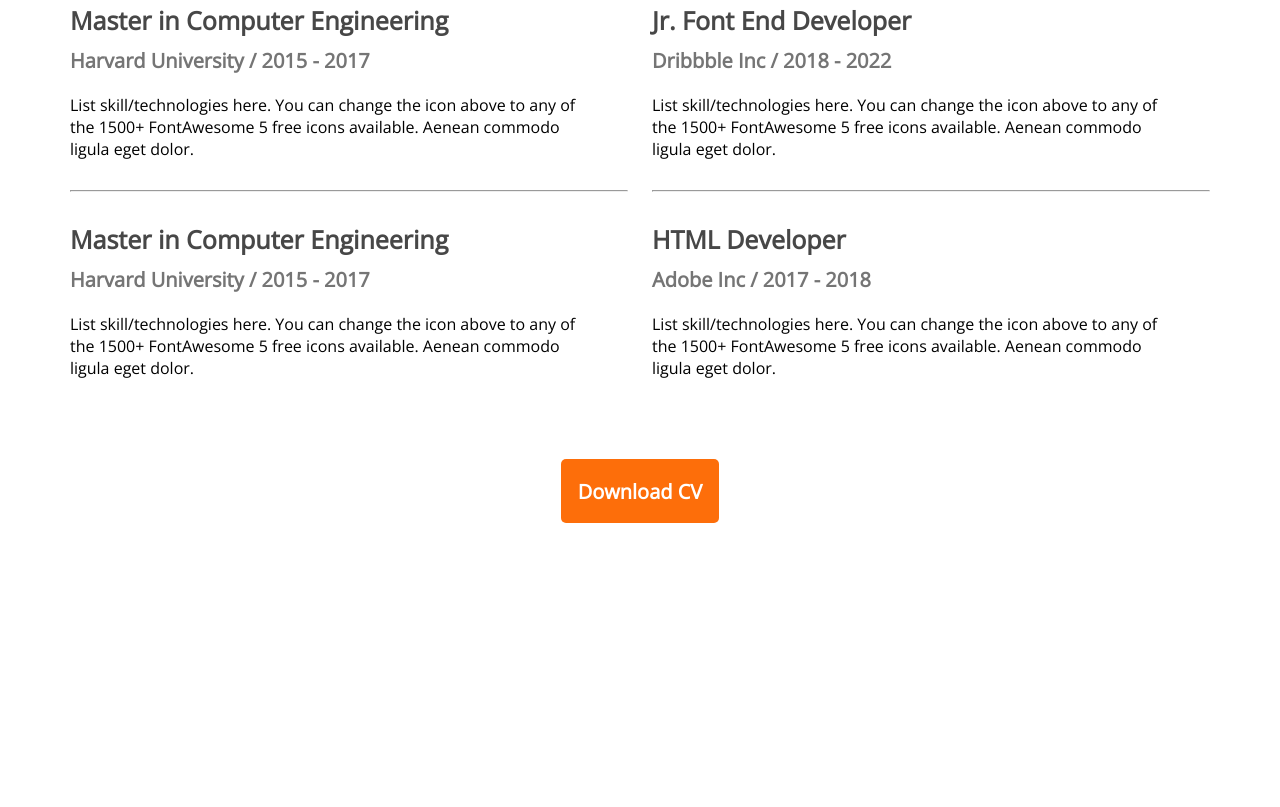
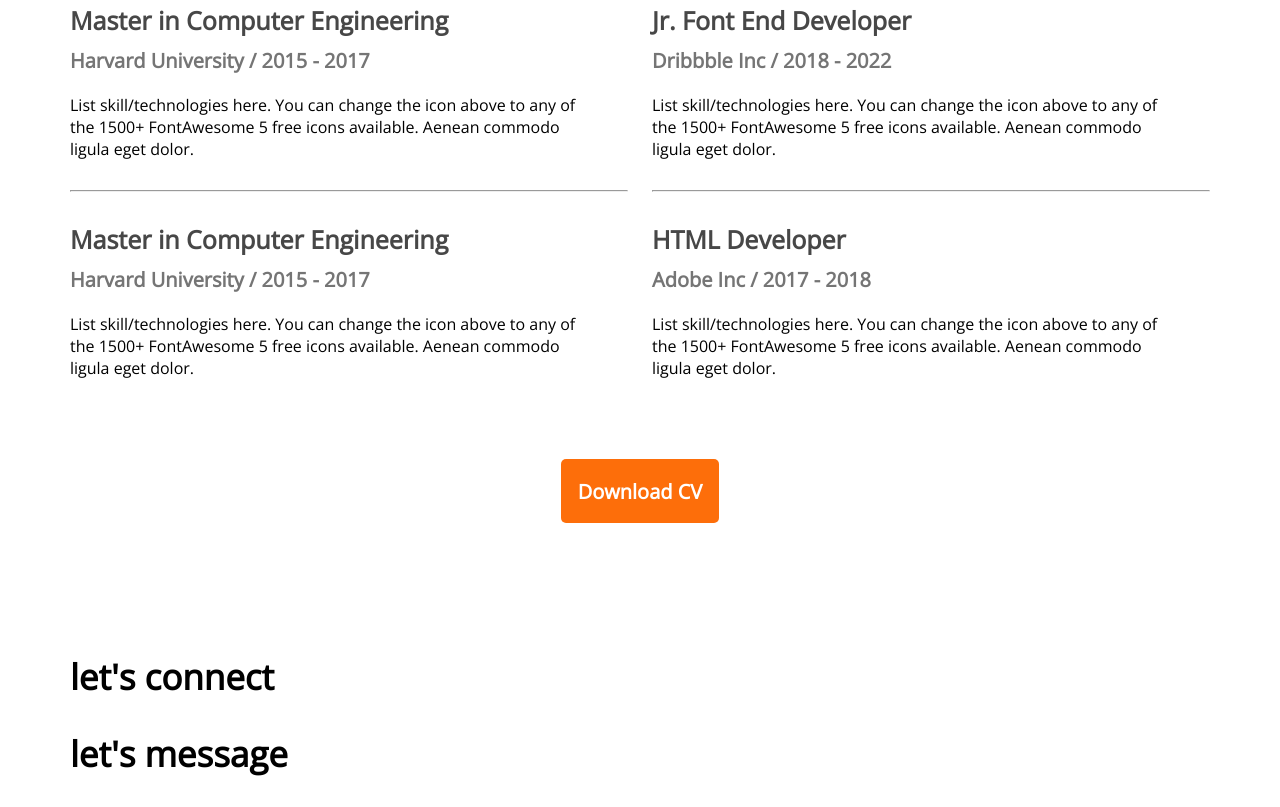
Before and after one commit to Rashed967/developer-portfolio, a plain HTML site: page index.html in a window 1280 px wide. Shown: the part 2641-3448 px from the top of the page. Before the commit the page ends 3164 px from the top, so only its background shows below. Drawn offline with nearby package versions, Linux system fonts and the light colour scheme.

Commit message:
working on contact section

```diff
--- a/index.html
+++ b/index.html
@@ -142,6 +142,16 @@
             <div class="resume-btn"><button class="btn-primary">Download CV</button></div>
         </section>
 
+        <!-- contact section  -->
+        <section class="contact">
+            <div>
+                <h3 class="section-title">let's connect</h3>
+            </div>
+            <div>
+                <h3 class="section-title">let's message</h3>
+            </div>
+        </section>
+
     </main>
 
     <!-- footer start here  -->
--- a/styles/portfolio.css
+++ b/styles/portfolio.css
@@ -210,3 +210,8 @@ main {
     color: #FFFFFF;
     padding: 19px 17px;
 }
+
+/* contact styles  */
+.contact .section-title{
+    text-align: left;
+}
```
